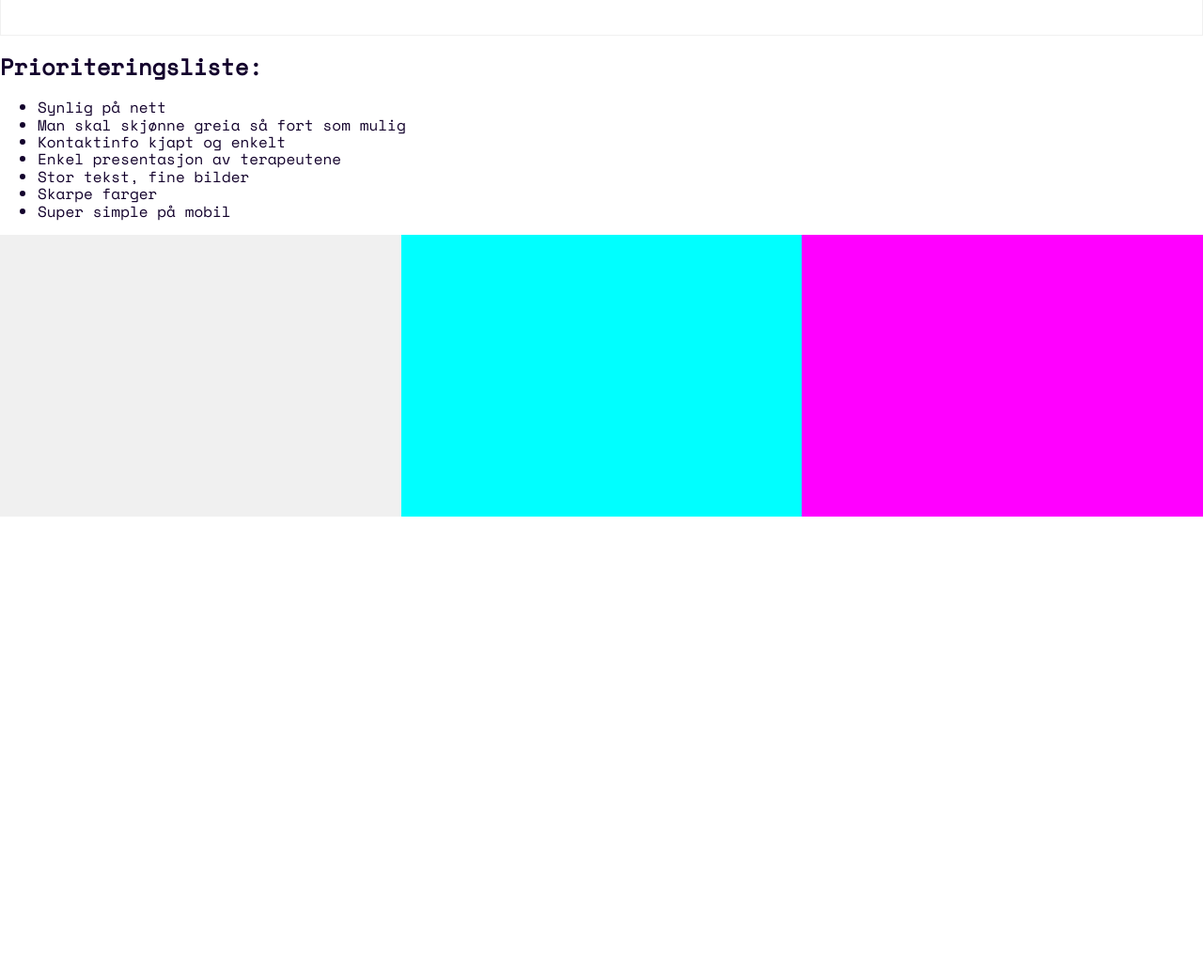
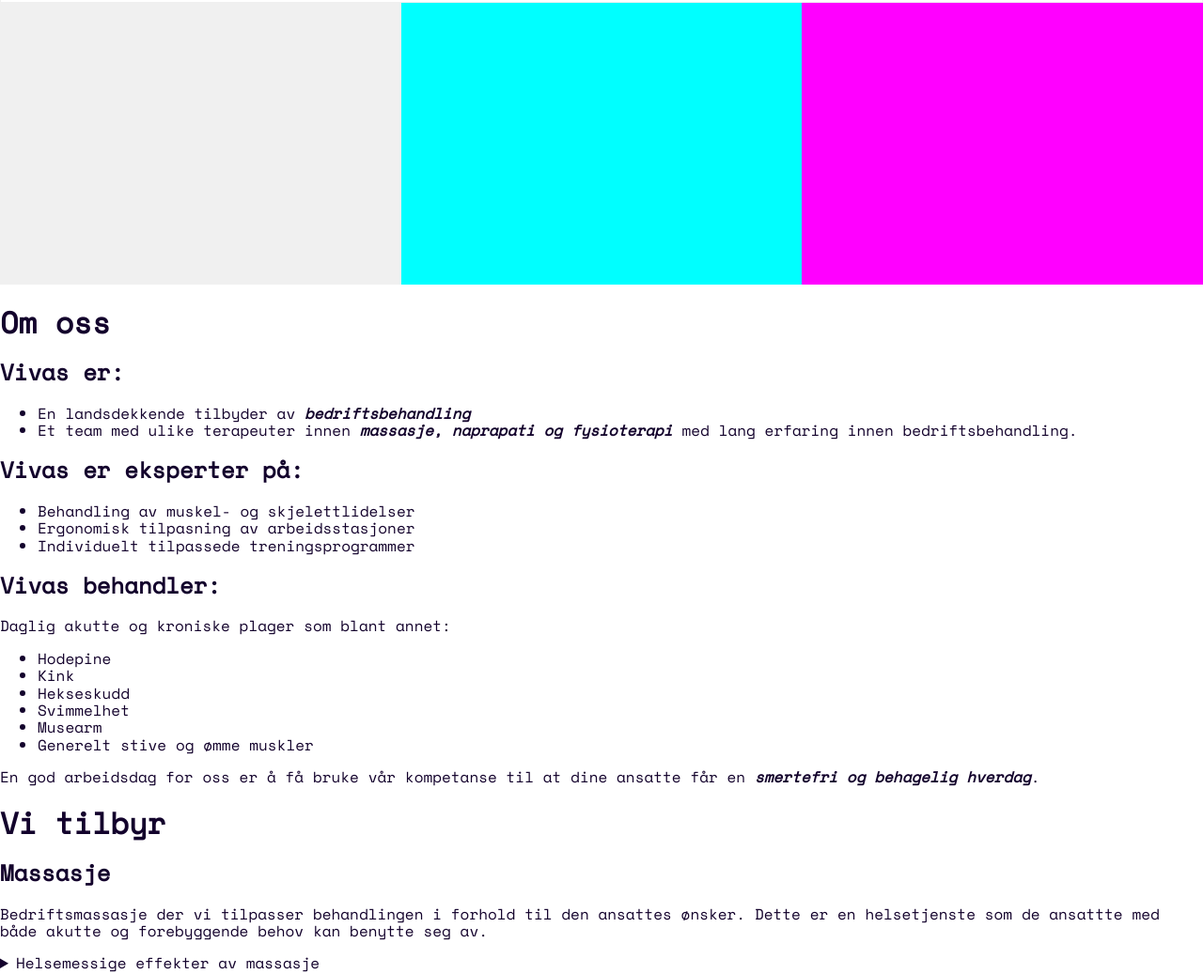
Before and after one commit to hanserino/napperappen, a plain HTML site: page index.html in a window 1280 px wide. Shown: the part 430-1467 px from the top of the page at 94% size. Before the commit the page ends 980 px from the top, so only its background shows below. Drawn offline with nearby package versions, Linux system fonts and the light colour scheme; no server answers.

Commit message:
added some content

```diff
--- a/assets/style/main.css
+++ b/assets/style/main.css
@@ -28,7 +28,7 @@ nav a{
     padding: 1rem 0;
 }
 
-h1, h2, h3, h4 {
+h1, h2, h3, h4, em {
     font-weight: 700;
 }
 
--- a/index.html
+++ b/index.html
@@ -16,10 +16,9 @@
 
     <header>
         <div class="brand">
-            <h1>Napperappen</h1>
+            <h1>Vivas</h1>
             <span>-</span>
-            <p>Naprapater. Oslo.</p>
-            <p>Ikke kom til oss. Vi kommer til deg.</p>
+            <p>Massasje på jobben. Ikke kom til oss. Vi kommer til deg.</p>
         </div>
 
         <div class="phone">
@@ -28,30 +27,81 @@
 
         <nav>
             <ul>
-                <li><a href="#">Om oss</a></li>
-                <li><a href="#">Slik funker det</a></li>
+                <li><a href="#om-oss">Om oss</a></li>
+                <li><a href="#vi-tilbyr">Vi tilbyr</a></li>
                 <li><a href="#">Case studies</a></li>
             </ul>
         </nav>
     </header>
 
-    <h2>Prioriteringsliste:</h2>
-
-    <ul>
-        <li>Synlig på nett</li>
-        <li>Man skal skjønne greia så fort som mulig</li>
-        <li>Kontaktinfo kjapt og enkelt</li>
-        <li>Enkel presentasjon av terapeutene</li>
-        <li>Stor tekst, fine bilder</li>
-        <li>Skarpe farger</li>
-        <li>Super simple på mobil</li>
-    </ul>
 
     <div class="colors">
         <div class="color1"></div>
         <div class="color2"></div>
         <div class="color3"></div>
     </div>
+
+    <section id="om-oss">
+        <header>
+            <h1>Om oss</h1>
+            <p></p>
+        </header>
+
+        <article>
+            <h2>Vivas er:</h2>
+            <ul>
+                <li>En landsdekkende tilbyder av <em>bedriftsbehandling</em></li>
+                <li>Et team med ulike terapeuter innen <em>massasje, naprapati og fysioterapi</em> med lang erfaring innen bedriftsbehandling. </li>
+            </ul>
+
+            <h2>Vivas er eksperter på:</h2>
+            <ul>
+                <li>Behandling av muskel- og skjelettlidelser</li>
+                <li>Ergonomisk tilpasning av arbeidsstasjoner</li>
+                <li>Individuelt tilpassede treningsprogrammer</li>
+            </ul>
+
+            <h2>Vivas behandler:</h2>
+            <p>Daglig akutte og kroniske plager som  blant annet:</p>
+            <ul>
+                <li>Hodepine</li>
+                <li>Kink</li>
+                <li>Hekseskudd</li>
+                <li>Svimmelhet</li>
+                <li>Musearm</li>
+                <li>Generelt stive og ømme muskler</li>
+            </ul>
+
+            <p>En god arbeidsdag for oss er å få bruke vår kompetanse til at dine ansatte får en <em>smertefri og behagelig hverdag</em>.</p>
+
+        </article>
+
+    </section>
+
+    <section id="vi-tilbyr">
+        <header>
+            <h1>Vi tilbyr</h1>
+        </header>
+        <article>
+            <h2>Massasje</h2>
+            <p>Bedriftsmassasje der vi tilpasser behandlingen i forhold til den ansattes ønsker.
+                Dette er en helsetjenste som de ansattte med både akutte og forebyggende behov kan benytte seg av.</p>
+
+            <details>
+                <summary>Helsemessige effekter av massasje</summary>
+                <ul>
+                    <li>Gir økt konsetrasjon</li>
+                    <li>Øker blodsirkulasjonen i musklene</li>
+                    <li>Stressreduserende</li>
+                    <li>Gjør spente muskler myke og elastiske</li>
+                    <li>Har en avslappende effekt på kroppen</li>
+                    <li>Gir en dypere og bedre pust</li>
+                    <li>Gir en økt kroppsbevisthet</li>
+                </ul>
+            </details>
+
+        </article>
+    </section>
 
 
     <div id="medium-posts" data-fetch-success="false">
```
Also changed, not shown: media/pics/_09A9125.JPG (added), media/pics/_09A9459.JPG (added), media/pics/_09A9474.JPG (added), media/pics/_09A9494.JPG (added), media/pics/_09A9526.JPG (added), media/pics/_09A9533.JPG (added), media/pics/_09A9552.JPG (added), media/pics/_09A9598.JPG (added), media/pics/_09A9601.JPG (added), media/pics/_09A9643.JPG (added), 1 other file.
